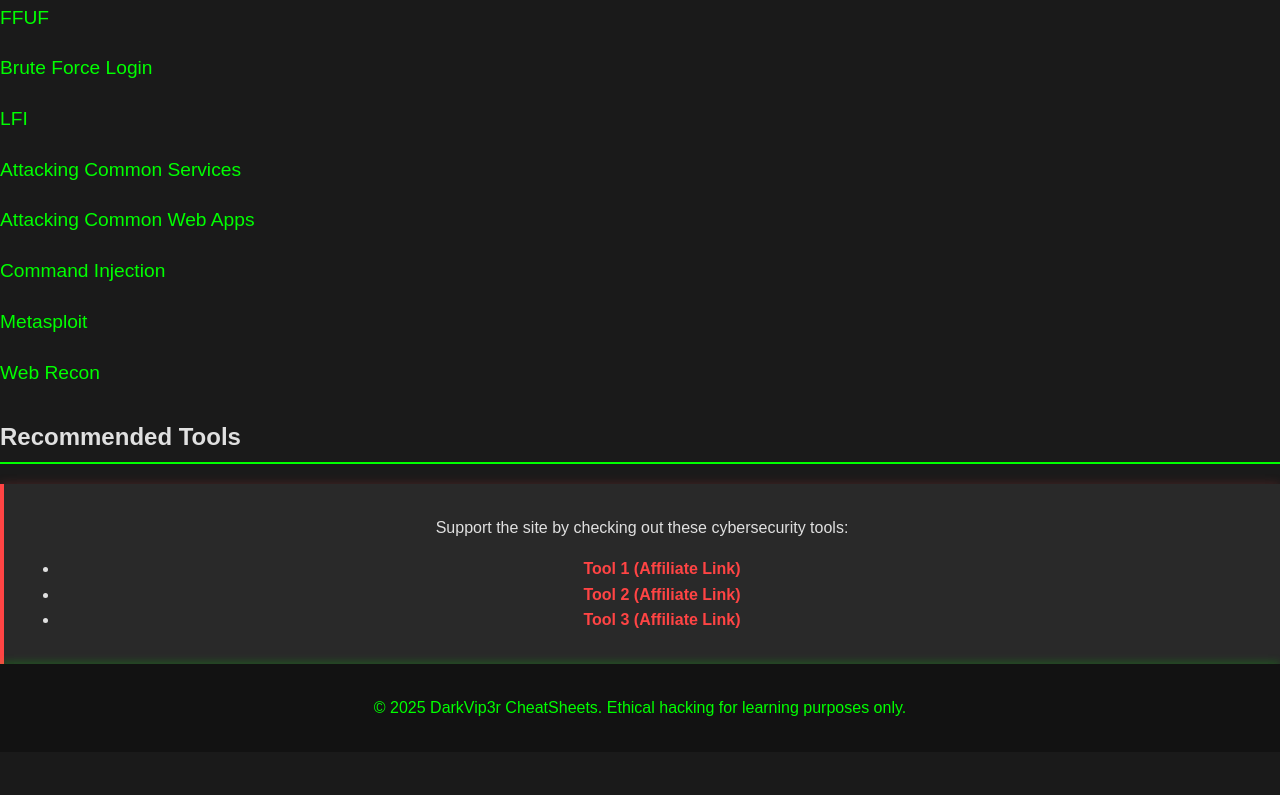
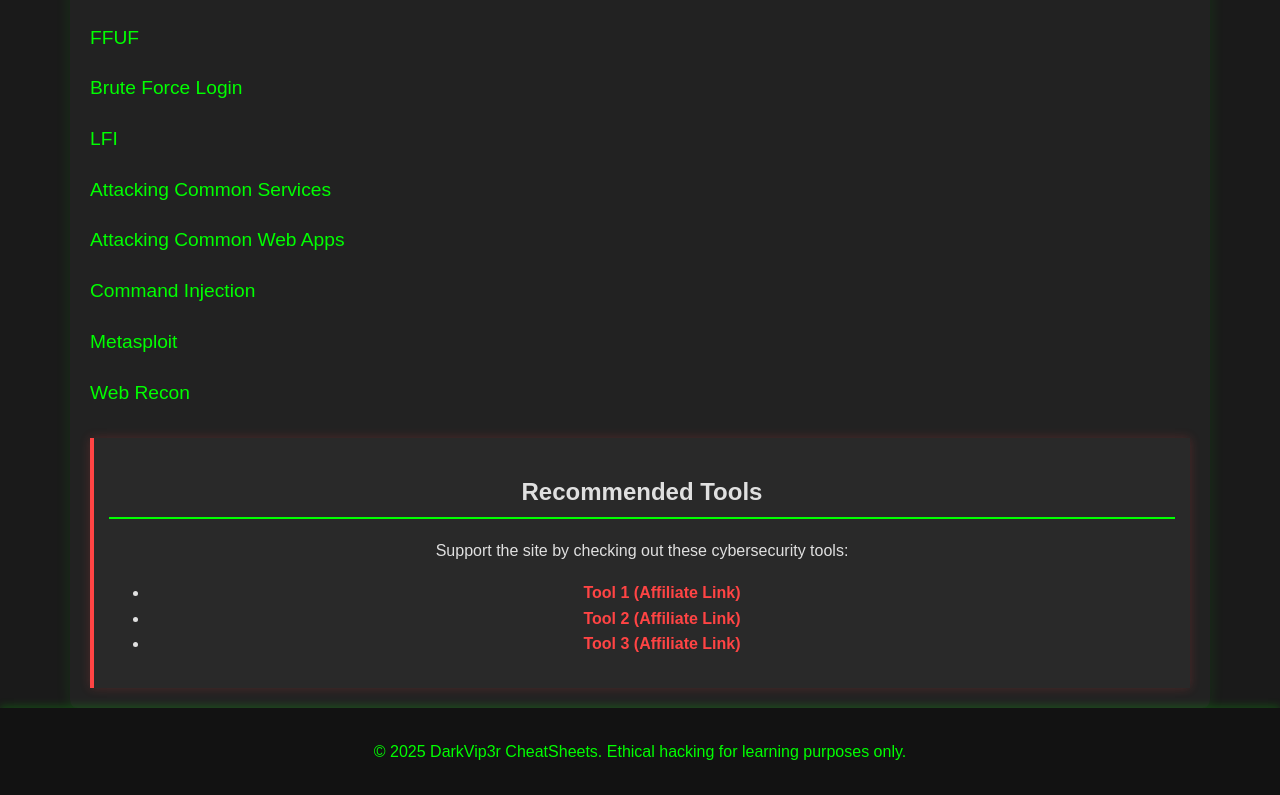
Before and after one commit to TheRealDarkViper/TheRealDarkViper.github.io, a plain HTML site: page index.html in a window 1280 px wide. Shown: the part 1041-1836 px from the top of the page. Before the commit the page ends 1793 px from the top, so only its background shows below. Drawn offline with Linux system fonts and the light colour scheme; a script that the page names is missing.

Commit message:
Indes page update

```diff
--- a/index.html
+++ b/index.html
@@ -22,7 +22,7 @@
         </nav>
     </header>
 
-    <main>
+    <main class="container">
         <section id="cheatsheets">
             <h2>CheatSheets</h2>
             <ul class="cheatsheet-list">
@@ -52,21 +52,25 @@
             </ul>
         </section>
 
-        <section id="tools">
+        <section id="tools" class="affiliate-section">
             <h2>Recommended Tools</h2>
-            <div class="affiliate-section">
             <p>Support the site by checking out these cybersecurity tools:</p>
             <ul>
                 <li><a href="#">Tool 1 (Affiliate Link)</a></li>
                 <li><a href="#">Tool 2 (Affiliate Link)</a></li>
                 <li><a href="#">Tool 3 (Affiliate Link)</a></li>
             </ul>
-            </div>
         </section>
     </main>
 
     <footer>
         <p>&copy; 2025 DarkVip3r CheatSheets. Ethical hacking for learning purposes only.</p>
     </footer>
+
+    <script>
+        document.getElementById('menu-toggle').addEventListener('click', function() {
+            document.getElementById('nav-links').classList.toggle('hidden');
+        });
+    </script>
 </body>
 </html>
```
Lines whose indentation alone changed are shown as unchanged.
